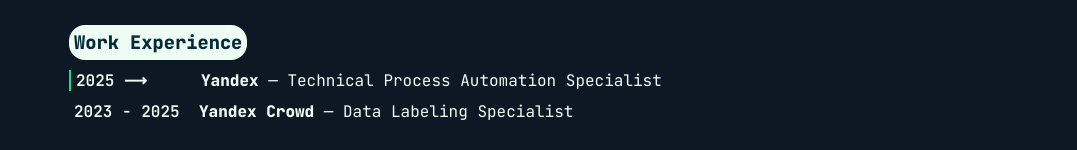
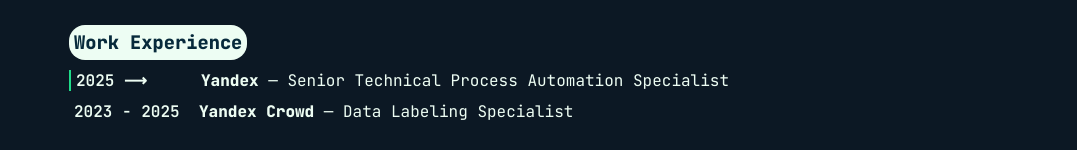
Before and after one commit to 6dem/my-web-side, a React (Vite) app: page / in a window 1280 px wide. Shown: the part 511-661 px from the top of the page, without its empty margins (101-1178 px from the left). Built offline with nearby package versions, Linux system fonts and the light colour scheme.

Commit message:
Повышение в должности

```diff
--- a/src/data/resume/index.ts
+++ b/src/data/resume/index.ts
@@ -8,7 +8,7 @@
     workExperience: [
         {
             content: "Yandex",
-            position: "Technical Process Automation Specialist",
+            position: "Senior Technical Process Automation Specialist",
             years: "2025",
             isCurrent: true
         },
```
